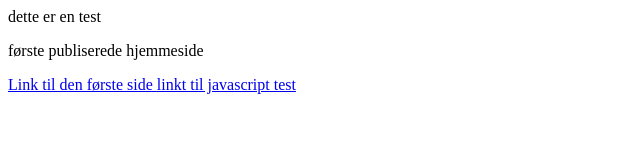
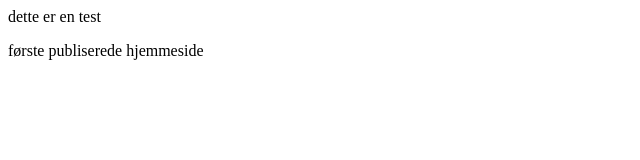
Before and after one commit to rune2291/informatik, a plain HTML site: page index.html in a window 1280 px wide. Shown: the whole page, without its empty margins (0-640 px from the left). Drawn offline with Linux system fonts and the light colour scheme.

Commit message:
Update index.html

```diff
--- a/index.html
+++ b/index.html
@@ -6,8 +6,6 @@
 <body>
 <h> dette er en test</h>
 <p> første publiserede hjemmeside </p>
-<a href="side1.html">Link til den første side </a>
-<a href="test.html">linkt til javascript test </a>
 
 
 </body>
```
